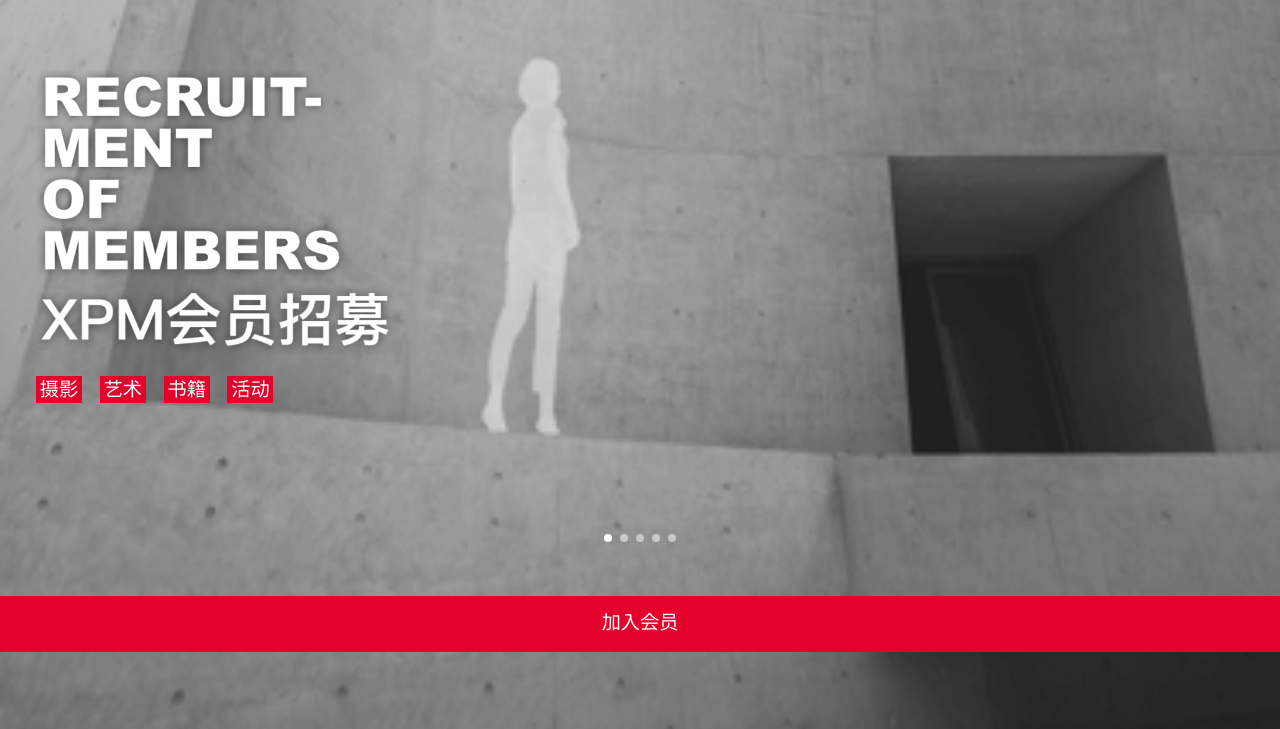
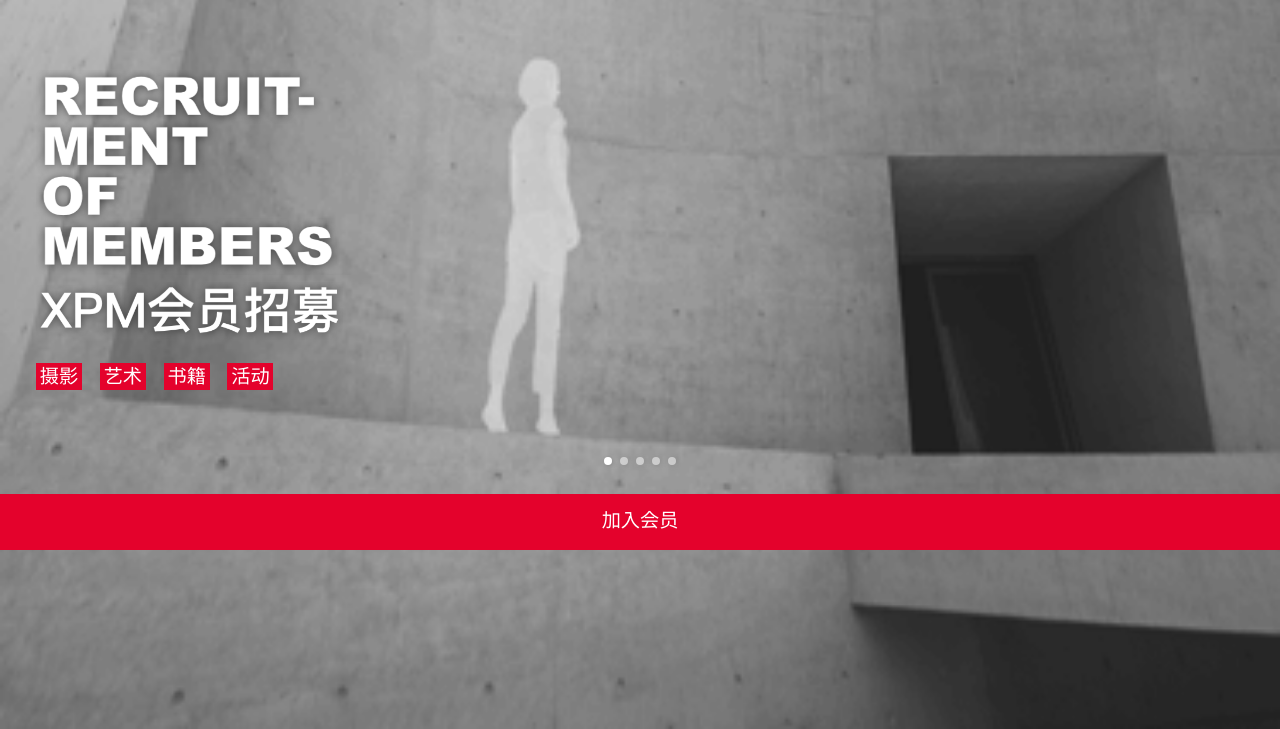
Before and after one commit to meatballxu/museumWX, a plain HTML site: page member/recruitment.html in a window 1280 px wide. Shown: the part 71-800 px from the top of the page. Drawn offline with Linux system fonts and the light colour scheme.

Commit message:
update
size for member

```diff
--- a/css/member.css
+++ b/css/member.css
@@ -19,7 +19,7 @@
     background-repeat: no-repeat;
 }
 .swiper-container-horizontal>.swiper-pagination-bullets{
-    bottom: 7rem;
+    bottom: 8rem;
 }
 .swiper-pagination-bullet {
     opacity: 0.5;
@@ -35,7 +35,7 @@
 }
 .joinMember {
 	position: absolute;
-	bottom: 3rem;
+	bottom: 3.5rem;
 	left: 0;
 	right: 0;
     z-index: 5;
@@ -90,7 +90,7 @@
 .img1-1 {
 	top: 5.5rem;
 	left: 1.4rem;
-	width: 12.625rem;
+	width: 12.32rem;
 	height: 8.6rem;
 }
 .img1-1 img,
@@ -98,14 +98,14 @@
 	width: 100%;
 }
 .img1-2 {
-	top: 14rem;
+	top: 13.8rem;
 	left: 1.4rem;
-	width: 14rem;
+	width: 11.98rem;
 	height: 3.15rem;
 }
 .text1-1 {
 	left: 1.4rem;
-	top: 17.5rem;
+	top: 17rem;
 }
 .text1-1 span.bgRed {
 	padding: 0.12rem 0.15rem;
@@ -134,6 +134,25 @@
 
 /**page 4**/
 
+@media only screen and (max-height: 570px) {
+
+	.swiper-container-horizontal>.swiper-pagination-bullets{
+	    bottom: 5.3rem;
+	}
+	.joinMember {
+		bottom: 2.3rem;
+	}
+}
+
+@media only screen and (min-height: 700px) {
+
+	.swiper-container-horizontal>.swiper-pagination-bullets{
+	    bottom: 10rem;
+	}
+	.joinMember {
+		bottom: 7rem;
+	}
+}
 @media only screen and (max-height: 550px) {
 	.swiper-container-horizontal>.swiper-pagination-bullets{
 	    bottom: 5.6rem;
@@ -163,6 +182,7 @@
 	    margin-top: 1.5rem;
 	    margin-bottom: 1rem;
 	}
+
 }
 .modal-button.active-state, html:not(.watch-active-state) .modal-button:active {
     background: #E4022C;
```
